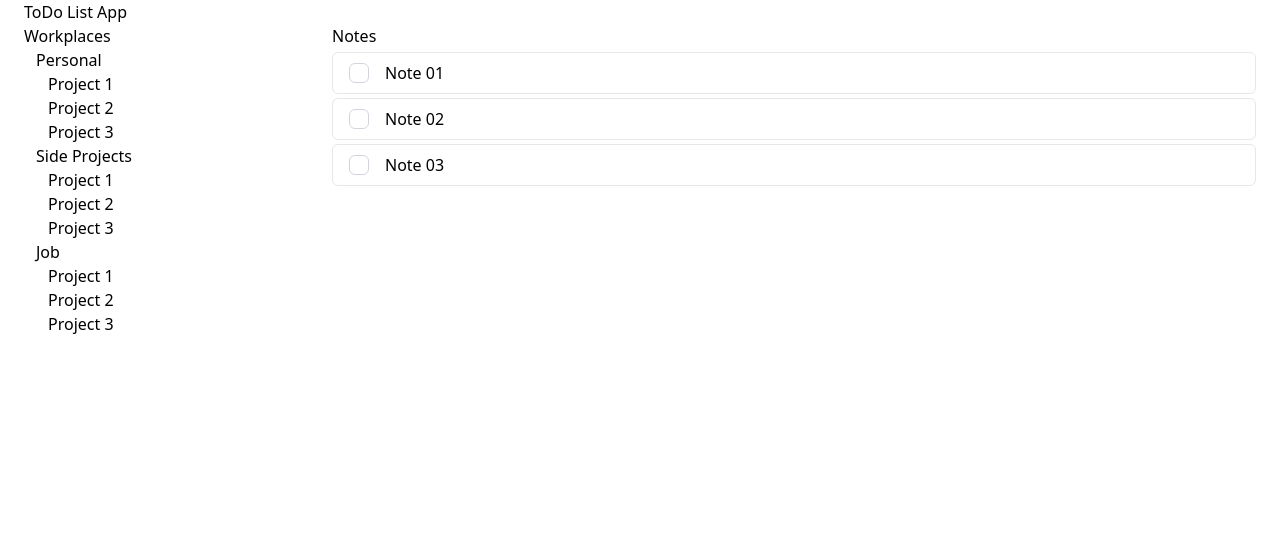
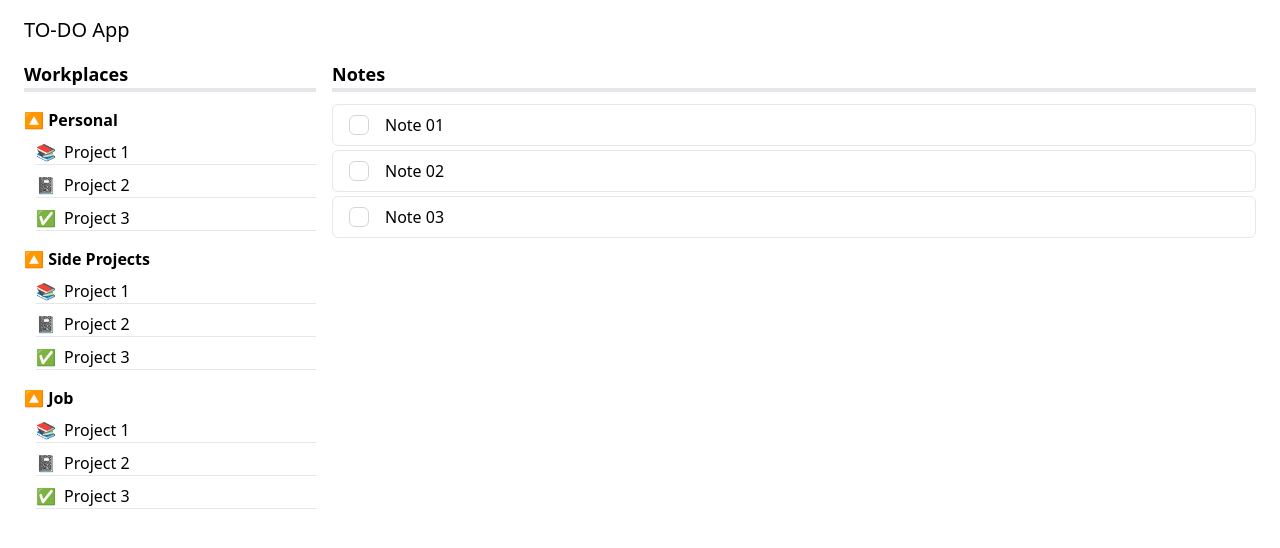
Before and after one commit to vcgtz/todo-list, a React (Vite) app: page / in a window 1280 px wide. Shown: the top 548 px of the page. Built offline with nearby package versions, Linux system fonts and the light colour scheme.

Commit message:
Improve styles

```diff
--- a/src/Header.jsx
+++ b/src/Header.jsx
@@ -1,7 +1,7 @@
 const Header = () => {
   return (
     <header>
-      <h1>ToDo List App</h1>
+      <h1 className="text-xl py-4">TO-DO App</h1>
     </header>
   );
 }
--- a/src/NoteItem.jsx
+++ b/src/NoteItem.jsx
@@ -15,7 +15,7 @@ const NoteItem = props => {
         name="note1"
         onChange={handleChange} />
       <label
-        className={"inline-block text-base " + (completed ? 'line-through text-gray-300' : '')}
+        className={"cursor-pointer inline-block text-base " + (completed ? 'line-through text-gray-300' : '')}
         htmlFor="note1">
         { props.title }
       </label>
--- a/src/NotesList.jsx
+++ b/src/NotesList.jsx
@@ -3,7 +3,7 @@ import NoteItem from "./NoteItem.jsx";
 const NotesList = () => {
   return (
     <div id="notes-list">
-      <h2>Notes</h2>
+      <h2 className="font-bold text-lg border-b-4 mb-3">Notes</h2>
       <NoteItem title="Note 01" />
       <NoteItem title="Note 02" />
       <NoteItem title="Note 03" />
--- a/src/ProjectItem.jsx
+++ b/src/ProjectItem.jsx
@@ -1,7 +1,10 @@
 const ProjectItem = (params) => {
   return (
-    <div className="pl-3">
-      <p>{ params.name }</p>
+    <div className="mb-2 mt-2 border-b flex justify-start cursor-pointer">
+      {
+        <span className="pr-2"> { params.icon || '✅' } </span>
+      }
+      <h4>{ params.name }</h4>
     </div>
   );
 }
--- a/src/ProjectsList.jsx
+++ b/src/ProjectsList.jsx
@@ -2,10 +2,19 @@ import ProjectItem from "./ProjectItem.jsx";
 
 const ProjectsList = () => {
   return (
-    <div>
-      <ProjectItem name="Project 1" />
-      <ProjectItem name="Project 2" />
-      <ProjectItem name="Project 3" />
+    <div className="pl-3">
+      <ProjectItem
+        name="Project 1"
+        icon="📚"
+      />
+      <ProjectItem
+        name="Project 2"
+        icon="📓"
+      />
+      <ProjectItem
+        name="Project 3"
+        icon=""
+      />
     </div>
   );
 }
--- a/src/WorkplaceItem.jsx
+++ b/src/WorkplaceItem.jsx
@@ -1,10 +1,25 @@
-import ProjectsList from "./ProjectsList.jsx";
+import { useState } from 'react';
+import ProjectsList from './ProjectsList.jsx';
 
 const WorkplaceItem = (params) => {
+  const [showProjectList, setShowProjectList] = useState(true);
+
+  const handleOnClick = () => {
+    setShowProjectList(!showProjectList);
+  }
+
   return (
-    <div className="pl-3">
-      <p>{ params.name }</p>
-      <ProjectsList />
+    <div className='mt-4'>
+      <h3
+        onClick={ handleOnClick }
+        className="font-bold cursor-pointer"
+        aria-hidden="true"
+      >
+      { showProjectList ? '🔼' : '🔽' } { params.name }
+      </h3>
+      {
+        showProjectList ? <ProjectsList /> : ''
+      }
     </div>
   );
 }
--- a/src/WorkplacesList.jsx
+++ b/src/WorkplacesList.jsx
@@ -2,8 +2,8 @@ import WorkplaceItem from "./WorkplaceItem.jsx";
 
 const WorkplacesList = () => {
   return (
-    <div>
-      <h2>Workplaces</h2>
+    <div className="pr-4">
+      <h2 className="font-bold text-lg border-b-4 mb-3">Workplaces</h2>
       <WorkplaceItem name="Personal" />
       <WorkplaceItem name="Side Projects" />
       <WorkplaceItem name="Job" />
```
